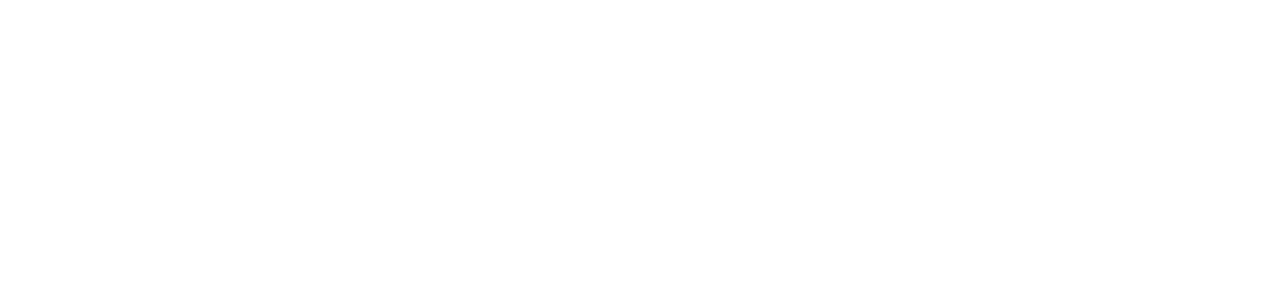
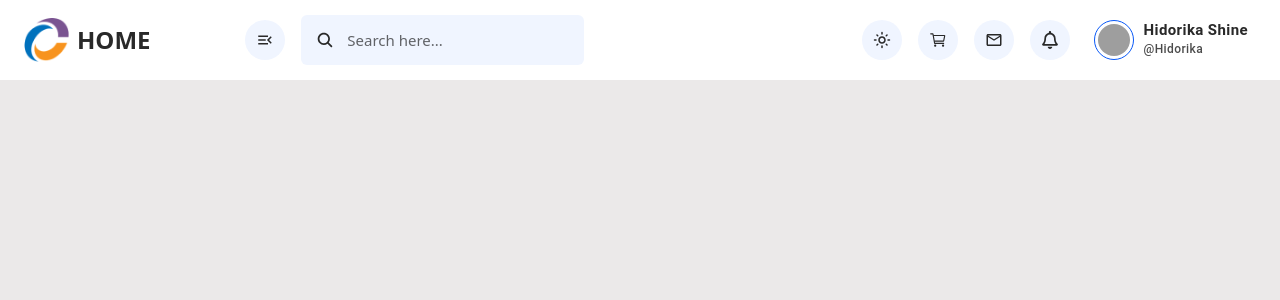
Before and after one commit to hidorika-hikari/AdminDashboard, a React (Create React App) app: page / in a window 1280 px wide. Shown: the top 300 px of the page. Built offline with nearby package versions, Linux system fonts and the light colour scheme; grey boxes are pictures that could not be loaded.

Commit message:
<Button><FaRegBell onClick={handleOpenNotificationsDrop}/></Button>

```diff
--- a/src/App.css
+++ b/src/App.css
@@ -1,5 +1,146 @@
-@import url('https://fonts.googleapis.com/css2?family=Open+Sans&display=swap');
+@import url('https://fonts.googleapis.com/css2?family=Lato:ital,wght@0,100;0,300;0,400;0,700;0,900;1,100;1,300;1,400;1,700;1,900&family=Open+Sans:ital,wght@0,300..800;1,300..800&display=swap');
+
+*{
+  margin: 0px;
+  padding: 0px;
+}
 
 body {
   font-family: 'Open Sans', sans-serif;
+  background: #ebe9e9 !important;
 }
+
+header {
+  width: 100%;
+  height: 80px;
+  background: #fff;
+}
+
+header .row{
+  margin: 0px !important;
+}
+header .logo{
+  text-decoration: none;
+}
+
+header .logo img{
+  width: 45px;
+}
+
+header .logo span{
+  color: #292929;
+  font-size: 24px;
+  font-weight: 800;
+}
+
+header button.rounded-circle{
+  min-width: 40px !important;
+  width: 40px !important;
+  height: 40px !important;
+  background: #f0f5ff !important;
+  color: #0858f7;
+}
+
+header button.rounded-circle svg{
+  color: #292929;
+  font-size: 18px !important;
+  transition: all 0.2 ease-in-out;
+}
+
+header button.rounded-circle:hover svg{
+  color: #0858f7 !important;
+}
+
+.searchBox{
+  width: 400px;
+  height: 50px;
+  background: #f0f5ff;
+  border-radius: 6px;
+  padding: 3px 15px;
+}
+
+.searchBox input{
+  background: transparent;
+  border: 0px;
+  outline: none;
+  padding-left: 5px;
+  font-size: 15px;
+  color: #292929;
+}
+
+.searchBox input::-webkit-input-placeholder{
+  color: rgba(0, 0, 0, 0.6);
+}
+
+.searchBox svg{
+  font-size: 18px;
+  color: #292929;
+}
+
+.myAcc{
+  text-align: left !important;
+  color: #000 !important;
+  text-transform: capitalize !important;
+}
+
+.myAcc .userImg{
+  display: flex;
+  align-items: center;
+  justify-content: center;
+  overflow: hidden;
+  width: 40px;
+  height: 40px;
+  border: 1px solid #0858f7;
+  padding: 3px;
+  border-radius: 100%;
+}
+
+.myAcc .userImg .rounded-circle{
+  display: flex;
+  align-items: center;
+  justify-content: center;
+  overflow: hidden;
+  width: 100%;
+  height: 100%;
+  cursor: pointer;
+  position: relative;
+}
+
+.myAcc .userImg .rounded-circle img{
+  object-fit: cover;
+  width: 100%;
+  height: 100%;
+}
+
+.myAcc .userInfo{
+  padding-left: 10px;
+}
+
+.myAcc .userInfo h4{
+  font-size: 15px;
+  font-weight: 600;
+  margin-bottom: 0px;
+  color: #292929;
+}
+
+.myAcc .userInfo p{
+  margin-top: 0px;
+  font-size: 12px;
+  color: #000;
+  opacity: 0.7;
+}
+
+#account-menu li{
+  font-size: 14px !important;
+  padding: 12px 15px !important;
+}
+
+#account-menu li svg{
+  font-size: 20px !important;
+}
+
+#notifications .MuiPaper-elevation{
+  right: 230px !important;
+  width: 250px !important;
+  left: auto !important;
+}
--- a/src/App.js
+++ b/src/App.js
@@ -1,12 +1,16 @@
 import './App.css';
+import "bootstrap/dist/css/bootstrap.min.css";
 import { BrowserRouter, Routes, Route } from 'react-router-dom';
 import Dashboard from './pages/Dashboard';
+import Header from './components/Header';
 
 function App() {
   return (
     <BrowserRouter>
+    <Header/>
       <Routes>
-        <Route path="/" element={<Dashboard />} />
+        <Route path="/" exact={true} element={<Dashboard />} />
+        <Route path="/dashboard" exact={true} element={<Dashboard />} />
       </Routes>
     </BrowserRouter>
   );
--- /dev/null
+++ b/src/components/Header/index.js
@@ -0,0 +1,149 @@
+import { MdMenuOpen, MdOutlineLightMode, MdOutlineMailOutline } from "react-icons/md";
+import { Link } from "react-router-dom";
+import { IoCartOutline, IoShieldHalfSharp } from "react-icons/io5";
+import { FaRegBell } from "react-icons/fa";
+import { useState } from "react";
+import logo from "../../assets/images/logo.png";
+import Button from '@mui/material/Button';
+import SearchBox from "../SearchBox";
+import React from "react";
+import Menu from '@mui/material/Menu';
+import MenuItem from '@mui/material/MenuItem';
+import ListItemIcon from '@mui/material/ListItemIcon';
+import PersonAdd from '@mui/icons-material/PersonAdd';
+import Logout from '@mui/icons-material/Logout';
+
+const Header = () => {
+
+    const [anchorEl, setAnchorEl] = useState(null);
+    const [isOpenNotifications, setIsOpenNotificationsDrop] = useState(false);
+
+    const openNotifications = Boolean(isOpenNotifications);
+    const openMyAcc = Boolean(anchorEl);
+
+    const handleOpenMyAccDrop = (event) => {
+        setAnchorEl(event.currentTarget);
+    };
+    const handleCloseMyAccDrop = () => {
+        setAnchorEl(null);
+    };
+
+    const handleOpenNotificationsDrop = () => {
+        setIsOpenNotificationsDrop(true);
+    }
+
+    const handleCloseNotificationsDrop = () => {
+        setIsOpenNotificationsDrop(false);
+    }
+
+    return (
+    <>
+        <header className="d-flex align-items-center">
+            <div className="container-fluid w-100">
+                <div className="row d-flex align-items-center">
+                    <div className="col-sm-2 part1">
+                        <Link to={"/"} className="d-flex align-items-center logo">
+                            <img src={logo} alt="logo"></img>
+                            <span className="ms-2">HOME</span>
+                        </Link>
+                    </div>
+
+                    <div className="col-sm-3 d-flex align-items-center part2 ps-4">
+                        <Button className="rounded-circle me-3"><MdMenuOpen/></Button>
+                        <SearchBox/>
+                    </div>
+
+                    <div className="col-sm-7 d-flex align-items-center justify-content-end part3">
+                        <Button className="rounded-circle me-3"><MdOutlineLightMode/></Button>
+                        <Button className="rounded-circle me-3"><IoCartOutline/></Button>
+                        <Button className="rounded-circle me-3"><MdOutlineMailOutline/></Button>
+
+                        <div className="dropDownWrapper">
+                            <Button className="rounded-circle me-3"><FaRegBell
+                            onClick={handleOpenNotificationsDrop}/></Button>
+                            <Menu
+                                    anchorEl={isOpenNotifications}
+                                    className="notifications"
+                                    id="notifications"
+                                    open={openNotifications}
+                                    onClose={handleCloseNotificationsDrop}
+                                    onClick={handleCloseNotificationsDrop}
+                                    transformOrigin={{ horizontal: 'right', vertical: 'top' }}
+                                    anchorOrigin={{ horizontal: 'right', vertical: 'bottom' }}
+                                >
+                                    <h4>Orders (12)</h4>
+                                    <MenuItem onClick={handleCloseNotificationsDrop}>
+                                    <ListItemIcon>
+                                        <PersonAdd fontSize="small" />
+                                    </ListItemIcon>
+                                    My Notification
+                                    </MenuItem>
+                                    <MenuItem onClick={handleCloseNotificationsDrop}>
+                                    <ListItemIcon>
+                                        <IoShieldHalfSharp/>
+                                    </ListItemIcon>
+                                    Reset Password
+                                    </MenuItem>
+                                    <MenuItem onClick={handleCloseNotificationsDrop}>
+                                    <ListItemIcon>
+                                        <Logout fontSize="small" />
+                                    </ListItemIcon>
+                                    Logout
+                                    </MenuItem>
+                            </Menu>
+                        </div>
+
+                        <div className="myAccWrapper">
+                            <Button className="myAcc d-flex align-items-center" onClick={handleOpenMyAccDrop}>
+                                <div className="myAcc d-flex align-items-center">
+                                    <div className="userImg">
+                                        <span className="rounded-circle">
+                                            <img src="https://i.scdn.co/image/ab67616d00001e026f157409ae8578b9695be2b3" alt="user_avatar"/>
+                                        </span>
+                                    </div>
+
+                                    <div className="userInfo">
+                                        <h4>hidorika shine</h4>
+                                        <p className="mb-0">@hidorika</p>
+                                    </div>
+                                </div>
+                            </Button>
+                            <Menu
+                                anchorEl={anchorEl}
+                                id="account-menu"
+                                open={openMyAcc}
+                                onClose={handleCloseMyAccDrop}
+                                onClick={handleCloseMyAccDrop}
+                                transformOrigin={{ horizontal: 'right', vertical: 'top' }}
+                                anchorOrigin={{ horizontal: 'right', vertical: 'bottom' }}
+                            >
+                                <MenuItem onClick={handleCloseMyAccDrop}>
+                                <ListItemIcon>
+                                    <PersonAdd fontSize="small" />
+                                </ListItemIcon>
+                                Add another account
+                                </MenuItem>
+                                <MenuItem onClick={handleCloseMyAccDrop}>
+                                <ListItemIcon>
+                                    <IoShieldHalfSharp/>
+                                </ListItemIcon>
+                                Reset Password
+                                </MenuItem>
+                                <MenuItem onClick={handleCloseMyAccDrop}>
+                                <ListItemIcon>
+                                    <Logout fontSize="small" />
+                                </ListItemIcon>
+                                Logout
+                                </MenuItem>
+                            </Menu>
+                        </div>
+
+                    </div>
+                </div>
+            </div>
+        </header>
+    </>
+  )
+};
+
+export default Header;
--- /dev/null
+++ b/src/components/SearchBox/index.js
@@ -0,0 +1,12 @@
+import { IoSearch } from "react-icons/io5";
+
+const SearchBox = () => {
+    return (
+        <div className="searchBox position-relative d-flex align-items-center">
+            <IoSearch className="me-2"/>
+            <input type="text" placeholder="Search here..."/>
+        </div>
+    )
+}
+
+export default SearchBox;
--- a/src/pages/Dashboard/index.js
+++ b/src/pages/Dashboard/index.js
@@ -1,4 +1,4 @@
-const Dashboard= () => {
+const Dashboard = () => {
   return (
     <>
     </>
```
Also changed, not shown: src/assets/images/logo.png.
